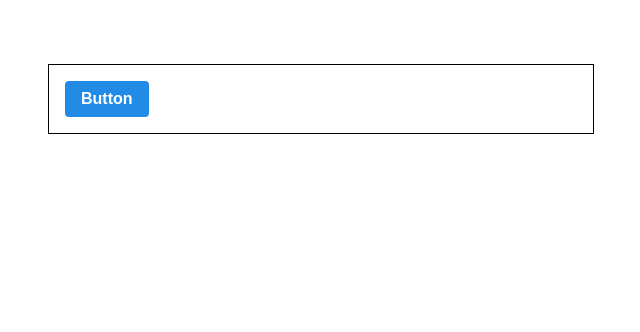
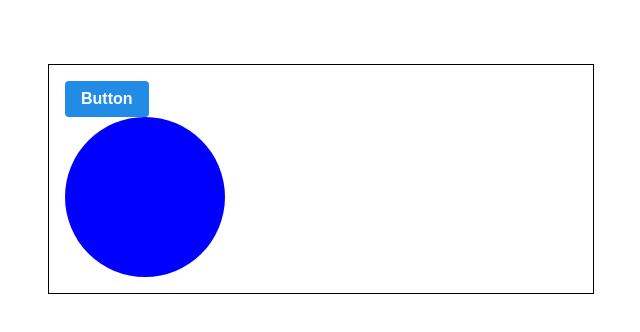
Before and after one commit to oinochoe/fastcampus-react, a React (Create React App) app: page / in a window 1280 px wide. Shown: the top 332 px of the page, without its empty margins (319-959 px from the left). Built offline with nearby package versions, Linux system fonts and the light colour scheme.

Commit message:
circle 도 살렺귀

```diff
--- a/src/StyledApp.js
+++ b/src/StyledApp.js
@@ -9,24 +9,24 @@ const AppBlock = styled.div`
     border: 1px solid black;
 `;
 
-// const Circle = styled.div`
-//     width: 5rem;
-//     height: 5rem;
-//     background: ${(props) => props.color};
-//     border-radius: 50%;
-//     ${(props) =>
-//         props.huge &&
-//         css`
-//             width: 10rem;
-//             height: 10rem;
-//         `};
-// `;
+const Circle = styled.div`
+    width: 5rem;
+    height: 5rem;
+    background: ${(props) => props.color};
+    border-radius: 50%;
+    ${(props) =>
+        props.huge &&
+        css`
+            width: 10rem;
+            height: 10rem;
+        `};
+`;
 
 function StyledApp() {
     return (
         <AppBlock>
             <Button>Button</Button>
-            {/* <Circle color="blue" huge /> */}
+            <Circle color="blue" huge />
         </AppBlock>
     );
 }
```
